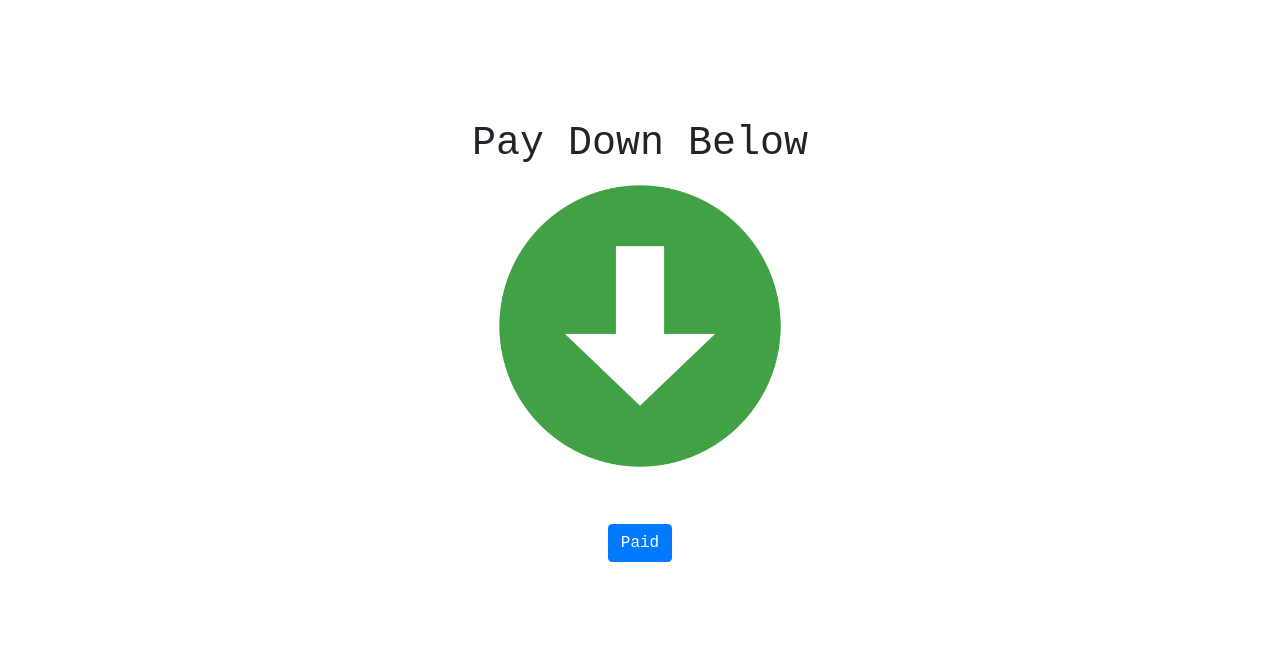
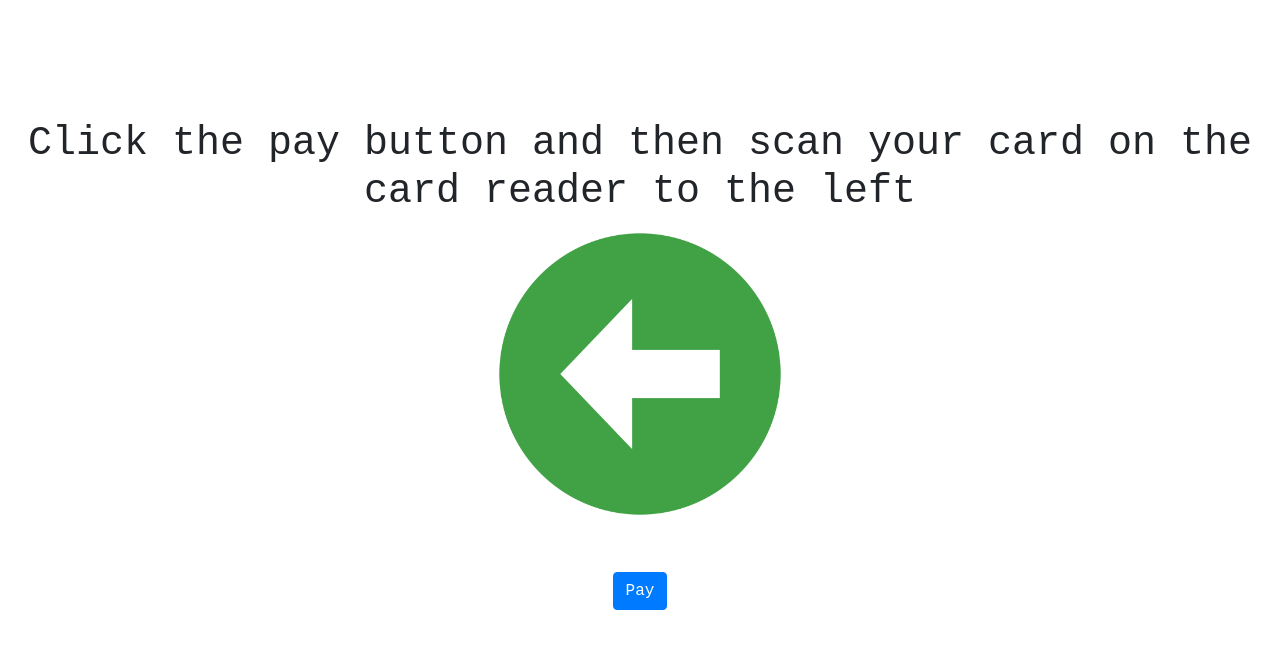
Before and after one commit to tvisha763/Vending-machine-code, a Django app: page /pay in a window 1280 px wide. Shown: the top 649 px of the page. Run offline with Django 4.2, Linux system fonts and the light colour scheme; some web fonts are replaced.

Commit message:
Update pay.html

```diff
--- a/vendingmachine/vmachine/templates/pay.html
+++ b/vendingmachine/vmachine/templates/pay.html
@@ -17,8 +17,8 @@
 </head>
 <body>
     <center>
-        <h1 style="margin-top: 120px;">Pay Down Below</h1>
-        <center><img src="{% static '/assets/down.png' %}" style="height: 300px; width: 300px;"></center>
+        <h1 style="margin-top: 120px;">Click the pay button and then scan your card on the card reader to the left</h1>
+        <center><img src="{% static '/assets/down.png' %}" style="height: 300px; width: 300px; transform: rotate(90deg);"></center>
         <br>
         <br>
         {% for message in messages %}
@@ -27,7 +27,7 @@
                 {{ message }}
             </div>
         {% endfor %}
-        <a class="btn btn-primary" href="{% url 'paid' %}">Paid</a>
+        <a class="btn btn-primary" href="{% url 'paid' %}">Pay</a>
     </center>
 </body>
 </html>
```
